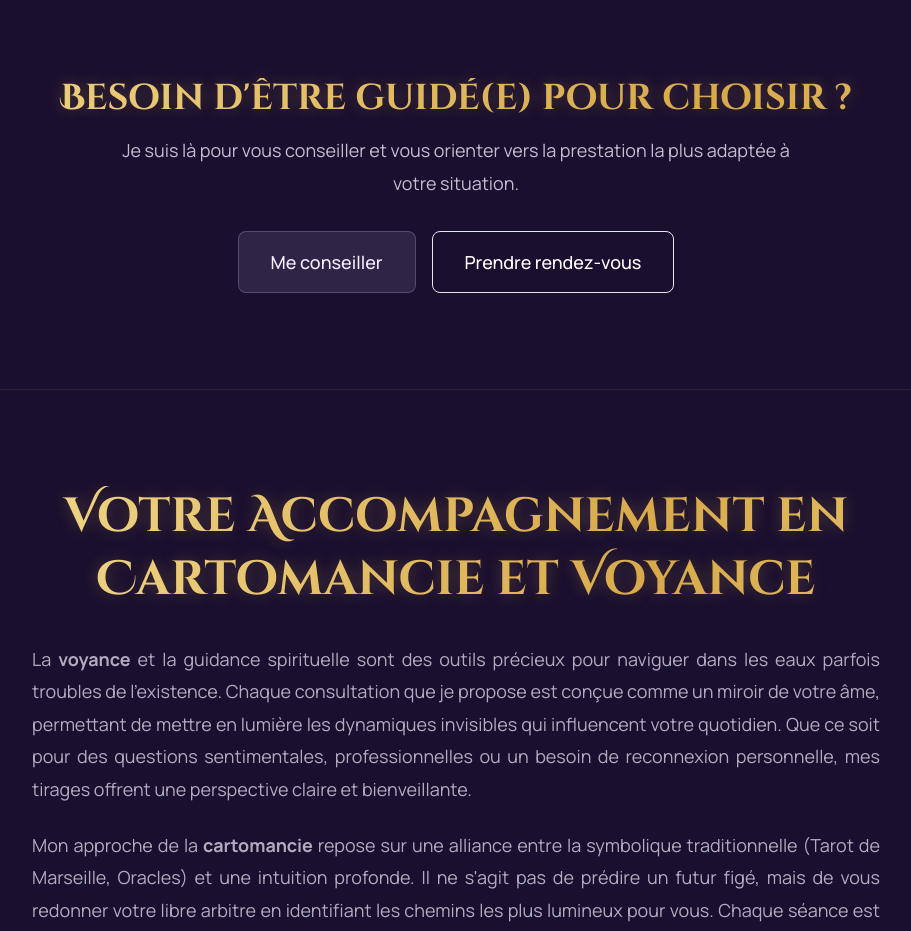
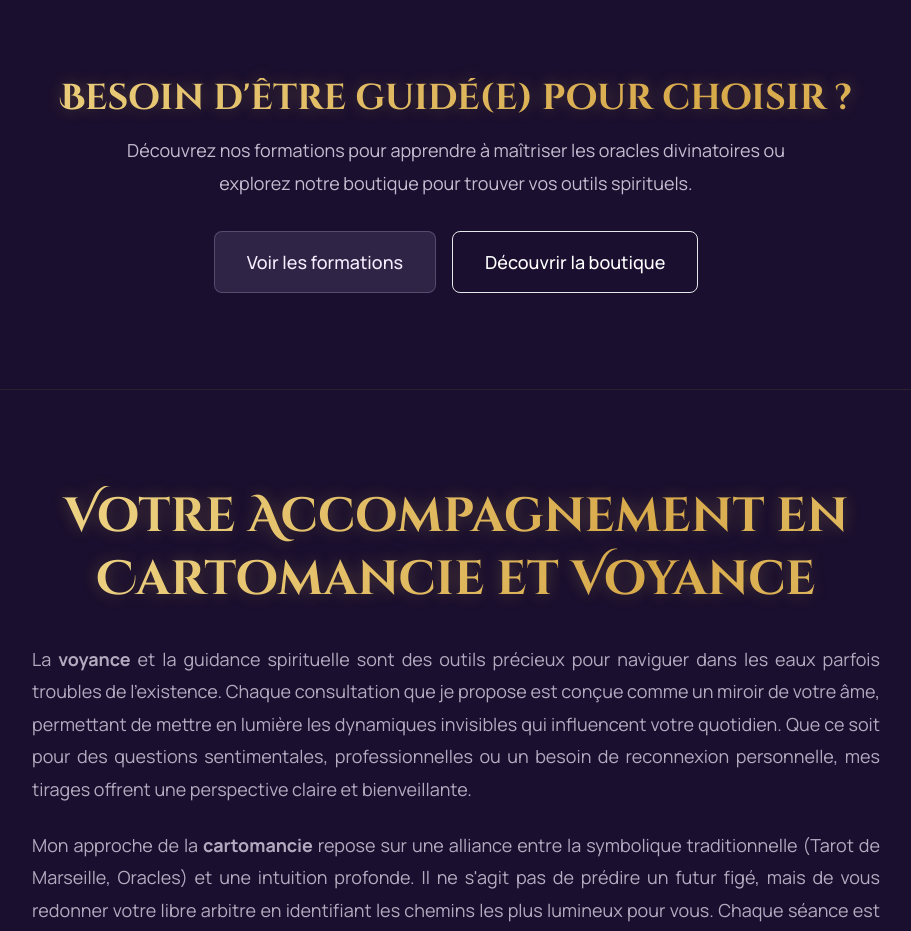
Before and after one commit to Shahil-AppDev/angeline-nj, a Next.js app: page /prestations in a window 1280 px wide. Shown: the part 2080-3011 px from the top of the page, without its empty margins (184-1095 px from the left). Built offline with nearby package versions, Linux system fonts and the light colour scheme.

Commit message:
Modification section 'Besoin d'être guidé(e)': orientation vers Formations et Boutique au lieu de Contact/RDV

```diff
--- a/app/page.tsx
+++ b/app/page.tsx
@@ -327,16 +327,16 @@ export default function Home() {
               Besoin d'être guidé(e) pour choisir ?
             </p>
             <div className="flex flex-col sm:flex-row gap-4 justify-center">
-              <Link href="/contact">
+              <Link href="/formations">
                 <Button variant="secondary" size="lg">
-                  Me conseiller
+                  Voir les formations
                 </Button>
               </Link>
-              <a href={siteConfig.rdv.url} target="_blank" rel="noopener noreferrer">
+              <Link href="/boutique">
                 <Button variant="primary" size="lg">
-                  Prendre rendez-vous
+                  Découvrir la boutique
                 </Button>
-              </a>
+              </Link>
             </div>
           </motion.div>
         </div>
--- a/app/prestations/page.tsx
+++ b/app/prestations/page.tsx
@@ -5,7 +5,6 @@ import Navbar from '@/components/Navbar';
 import Button from '@/components/ui/Button';
 import Card from '@/components/ui/Card';
 import Section from '@/components/ui/Section';
-import { siteConfig } from '@/lib/config';
 import { prestations } from '@/lib/prestations';
 import { motion } from 'framer-motion';
 import Link from 'next/link';
@@ -98,19 +97,19 @@ export default function PrestationsPage() {
               Besoin d'être guidé(e) pour choisir ?
             </h2>
             <p className="text-text-2 mb-8 max-w-2xl mx-auto">
-              Je suis là pour vous conseiller et vous orienter vers la prestation la plus adaptée à votre situation.
+              Découvrez nos formations pour apprendre à maîtriser les oracles divinatoires ou explorez notre boutique pour trouver vos outils spirituels.
             </p>
             <div className="flex flex-col sm:flex-row gap-4 justify-center">
-              <Link href="/contact">
+              <Link href="/formations">
                 <Button variant="secondary" size="lg">
-                  Me conseiller
+                  Voir les formations
                 </Button>
               </Link>
-              <a href={siteConfig.rdv.url} target="_blank" rel="noopener noreferrer">
+              <Link href="/boutique">
                 <Button variant="primary" size="lg">
-                  Prendre rendez-vous
+                  Découvrir la boutique
                 </Button>
-              </a>
+              </Link>
             </div>
           </motion.div>
         </div>
```
